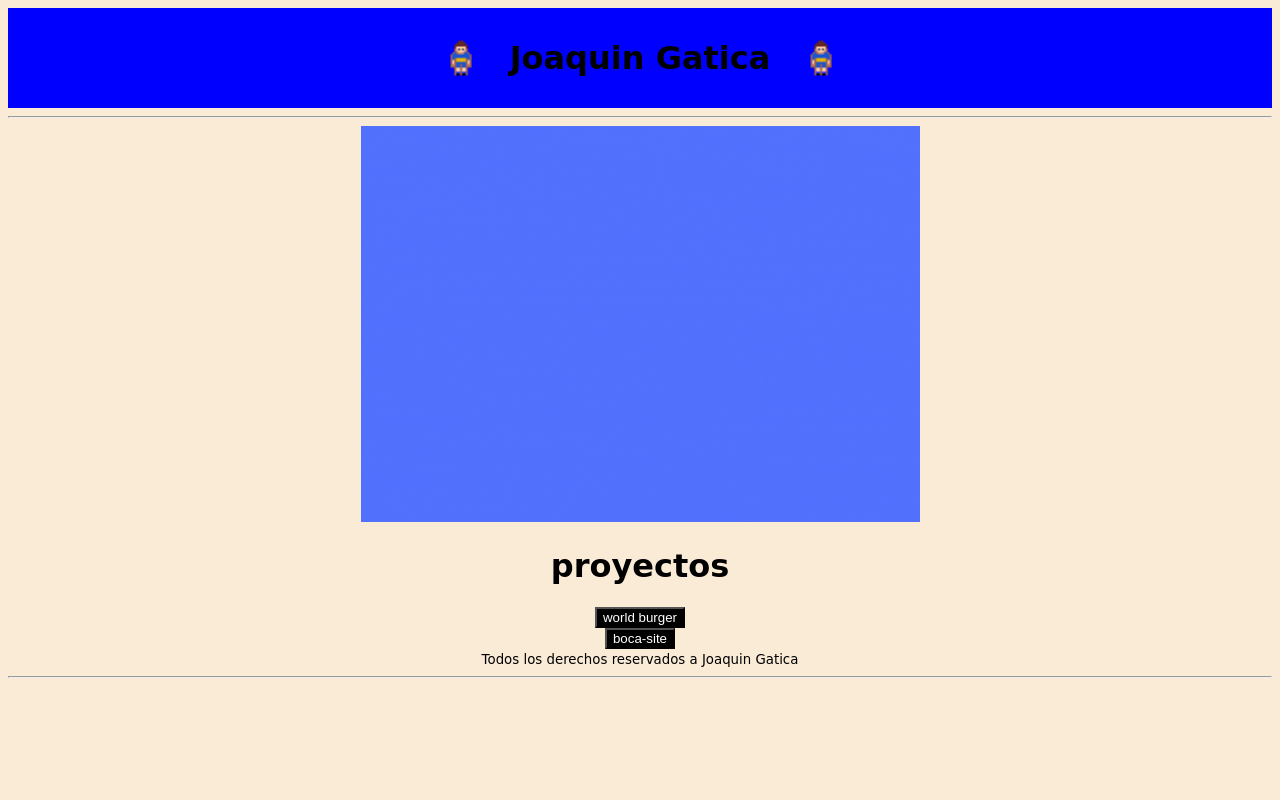
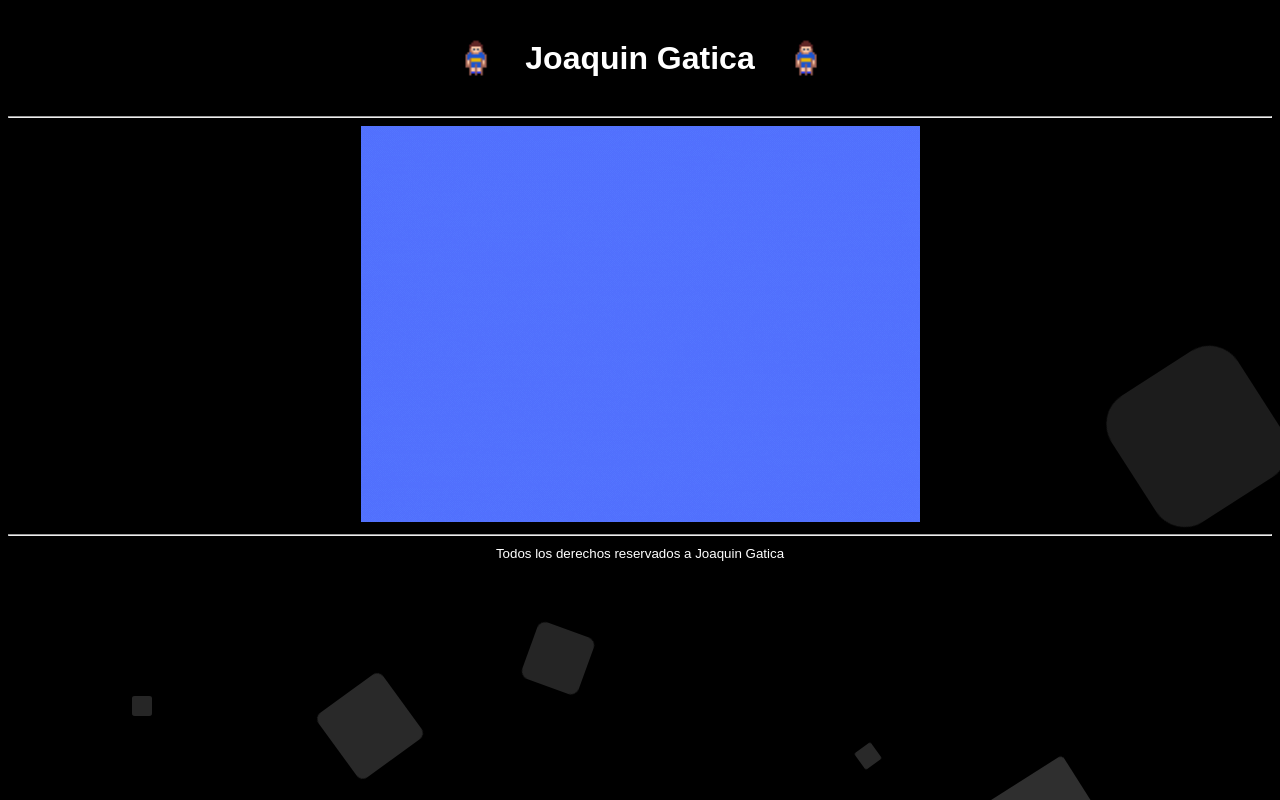
Before and after one commit to gaticabonnet/weblab, a plain HTML site: page index.html in a window 1280 px wide. Drawn offline with Linux system fonts and the light colour scheme; a web font is replaced by a local one.

Commit message:
Add files via upload

```diff
--- a/index.html
+++ b/index.html
@@ -7,6 +7,20 @@
     <title>Joaquin</title>
 </head>
 <body>
+      <div class="area" >
+        <ul class="circles">
+                <li></li>
+                <li></li>
+                <li></li>
+                <li></li>
+                <li></li>
+                <li></li>
+                <li></li>
+                <li></li>
+                <li></li>
+                <li></li>
+        </ul>
+</div >
     <header>
         <img class="imagen1" src="./imagenes/changito zeballos.gif" alt="">
         <h1>Joaquin Gatica</h1>
@@ -14,15 +28,13 @@
     </header>
     <hr>
 
-    <img src="./imagenes/gatica.gif" alt="">
+  <center><img src="./imagenes/gatica.gif" alt=""></center>
 
 
 
 
-<center><h1>proyectos</h1></center>
-<center><a href="https://gaticabonnet.github.io/burger-world/"> <button> world burger</button></a></center>
-<center><a href="https://gaticabonnet.github.io/boca-Site/"><button>boca-site</button></a></center>
-<small>Todos los derechos reservados a Joaquin Gatica</small>
 <hr>
+<center><small>Todos los derechos reservados a Joaquin Gatica</small></center>
+
 </body>
 </html>
--- a/style.css
+++ b/style.css
@@ -1,27 +1,153 @@
-@import url('https://fonts.googleapis.com/css2?family=Bungee+Spice&family=Rubik+Moonrocks&display=swap');
+@import url('https://fonts.googleapis.com/css2?family=Seymour+One&display=swap');
 
 body {
-    background-color: antiquewhite;
-    text-align: center;
-    height: 90vh;
-    font-family: 'Bungee Spice', cursive;
-}
+    background-color: black;
+    font-family: "Seymour One", sans-serif;
+  font-weight: 400;
+  font-style: normal;
+  color: white;
 
+
+    }
 header{
     display: flex;
     justify-content: center;
     align-items: center;
-    background-color: blue;
+    background-color: black;
 }
 
 header img{
     width: 100px;
 }
 
-h1:hover {
-    text-shadow: 5px 2px 10px black;
-}
 button{
  color: white;
  background-color: black;
 }
+/* back ground*/
+.area{
+    background: -webkit-linear-gradient(to left, #8f94fb, #4e54c8);
+    width: 100%;
+    height:100vh;
+    position: fixed;
+    top: 0;
+    left: 0;
+    width: 100%;
+    height: 100vh;
+    z-index: -999;
+  }
+
+  .circles{
+    position: absolute;
+    top: 0;
+    left: 0;
+    width: 100%;
+    height: 100%;
+    overflow: hidden;
+  }
+
+  .circles li{
+    position: absolute;
+    display: block;
+    list-style: none;
+    width: 20px;
+    height: 20px;
+    background: rgba(255, 255, 255, 0.2);
+    animation: animate 25s linear infinite;
+    bottom: -150px;
+
+  }
+
+  .circles li:nth-child(1){
+    left: 25%;
+    width: 80px;
+    height: 80px;
+    animation-delay: 0s;
+  }
+
+
+  .circles li:nth-child(2){
+    left: 10%;
+    width: 20px;
+    height: 20px;
+    animation-delay: 2s;
+    animation-duration: 12s;
+  }
+
+  .circles li:nth-child(3){
+    left: 70%;
+    width: 20px;
+    height: 20px;
+    animation-delay: 4s;
+  }
+
+  .circles li:nth-child(4){
+    left: 40%;
+    width: 60px;
+    height: 60px;
+    animation-delay: 0s;
+    animation-duration: 18s;
+  }
+
+  .circles li:nth-child(5){
+    left: 65%;
+    width: 20px;
+    height: 20px;
+    animation-delay: 0s;
+  }
+
+  .circles li:nth-child(6){
+    left: 75%;
+    width: 110px;
+    height: 110px;
+    animation-delay: 3s;
+  }
+
+  .circles li:nth-child(7){
+    left: 35%;
+    width: 150px;
+    height: 150px;
+    animation-delay: 7s;
+  }
+
+  .circles li:nth-child(8){
+    left: 50%;
+    width: 25px;
+    height: 25px;
+    animation-delay: 15s;
+    animation-duration: 45s;
+  }
+
+  .circles li:nth-child(9){
+    left: 20%;
+    width: 15px;
+    height: 15px;
+    animation-delay: 2s;
+    animation-duration: 35s;
+  }
+
+  .circles li:nth-child(10){
+    left: 85%;
+    width: 150px;
+    height: 150px;
+    animation-delay: 0s;
+    animation-duration: 11s;
+  }
+
+
+
+  @keyframes animate {
+
+    0%{
+        transform: translateY(0) rotate(0deg);
+        opacity: 1;
+        border-radius: 0;
+    }
+
+    100%{
+        transform: translateY(-1000px) rotate(720deg);
+        opacity: 0;
+        border-radius: 50%;
+    }
+
+  }
```
